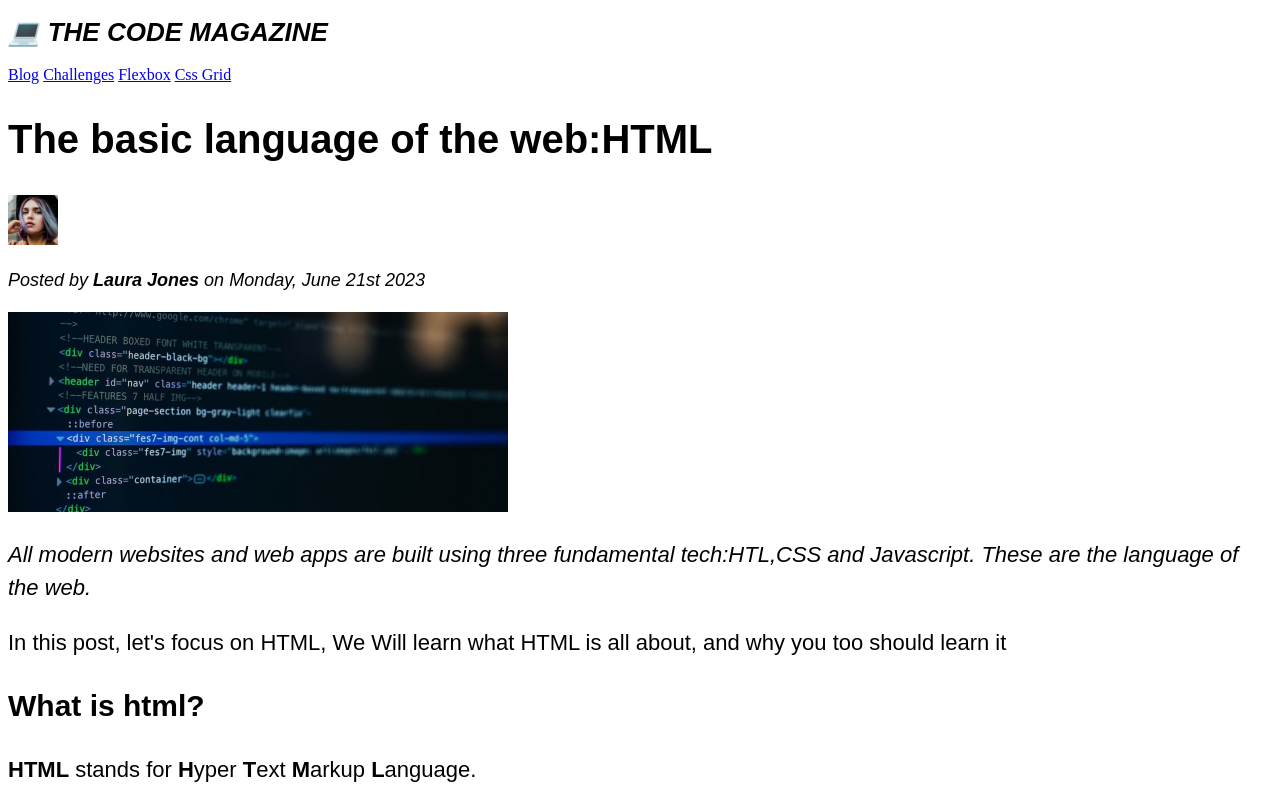
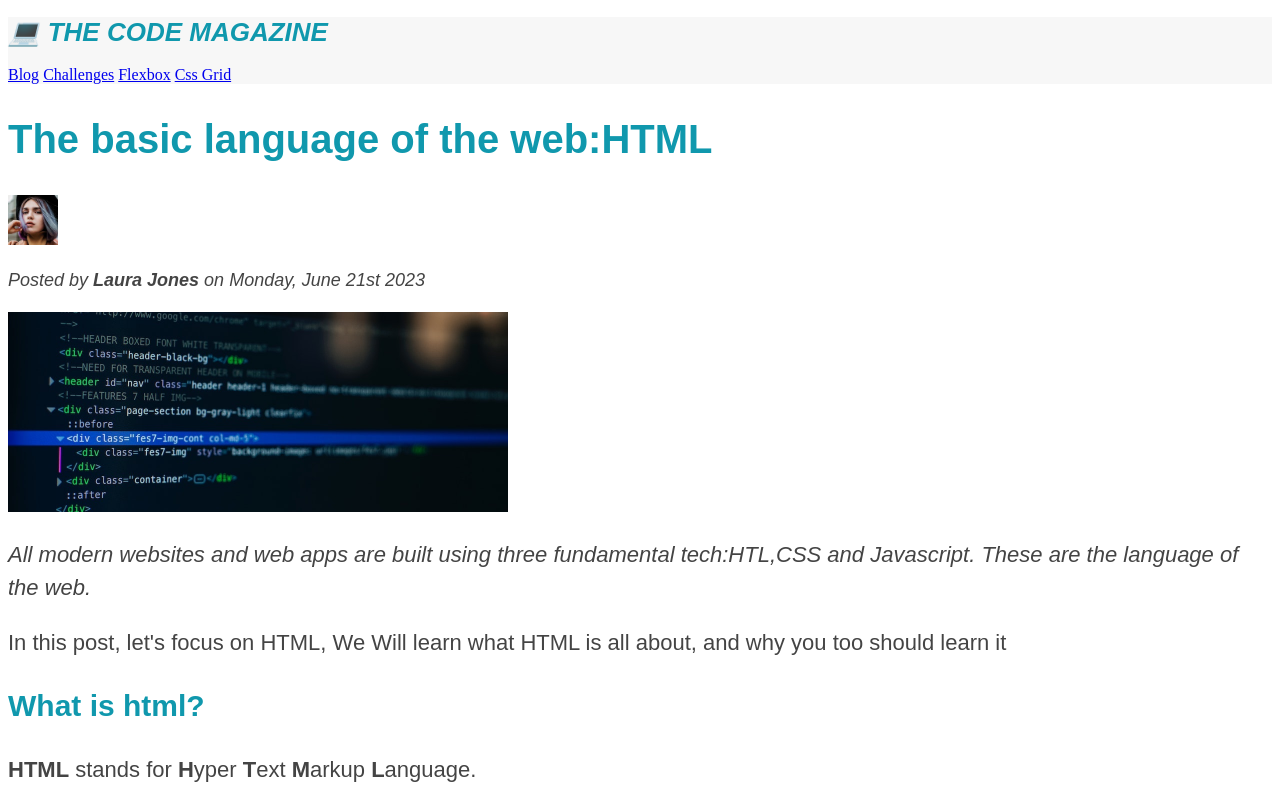
Before and after one commit to bloodgroup-cplusplus/html_css_js, a plain HTML site: page css_fundamentals/index.html in a window 1280 px wide. Shown: the top 800 px of the page. Drawn offline with Linux system fonts and the light colour scheme.

Commit message:
commited changes

```diff
--- a/css_fundamentals/index.html
+++ b/css_fundamentals/index.html
@@ -18,7 +18,7 @@
     <h6>The basic language of web:html</h6>
     -->
 
-    <header>
+    <header class="main-header">
     <h1> 💻 The Code Magazine</h1>
     <nav>
     <a href="blog.html">Blog</a>
--- a/css_fundamentals/style.css
+++ b/css_fundamentals/style.css
@@ -6,9 +6,13 @@ p,
 li,
 li{
     font-family:sans-serif;
+    color:#444444;
 }
 
 
+h1,h2,h3{
+    color:#1098ad;
+}
 
 
 
@@ -77,3 +81,23 @@ header p{
 .related{
     list-style:none;
 }
+
+
+.main-header{
+    background-color:#f7f7f7;
+}
+
+
+aside{
+    background-color:#f7f7f7f7;
+    border-top:5px dashed #1098ad;
+    border-bottom:5px dashed #1098ad;
+    /*just for completeness
+    border-left
+    border-right*/
+
+}
+
+body{
+   /* background-color:blue;*/
+}
```
Also changed, not shown: 1 other file.
